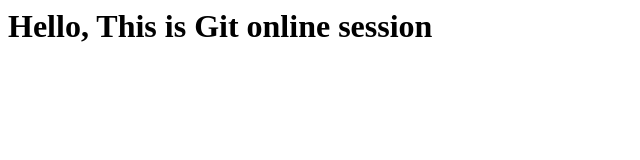
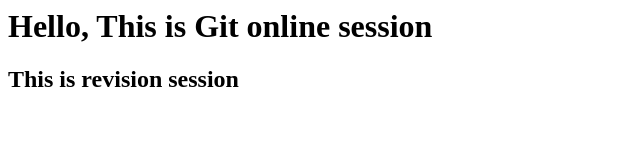
Before and after one commit to geethasunnap/masterpiece000, a plain HTML site: page index.html in a window 1280 px wide. Shown: the whole page, without its empty margins (0-640 px from the left). Drawn offline with Linux system fonts and the light colour scheme.

Commit message:
Revert "102"
This reverts commit 2834f598f300907f510eed9f69db6a2ad16fc440.

```diff
--- a/index.html
+++ b/index.html
@@ -1,3 +1,4 @@
 <html>
 <h1> Hello, This is Git online session </h1>
+<h2> This is revision session </h2>
 </html>
```
